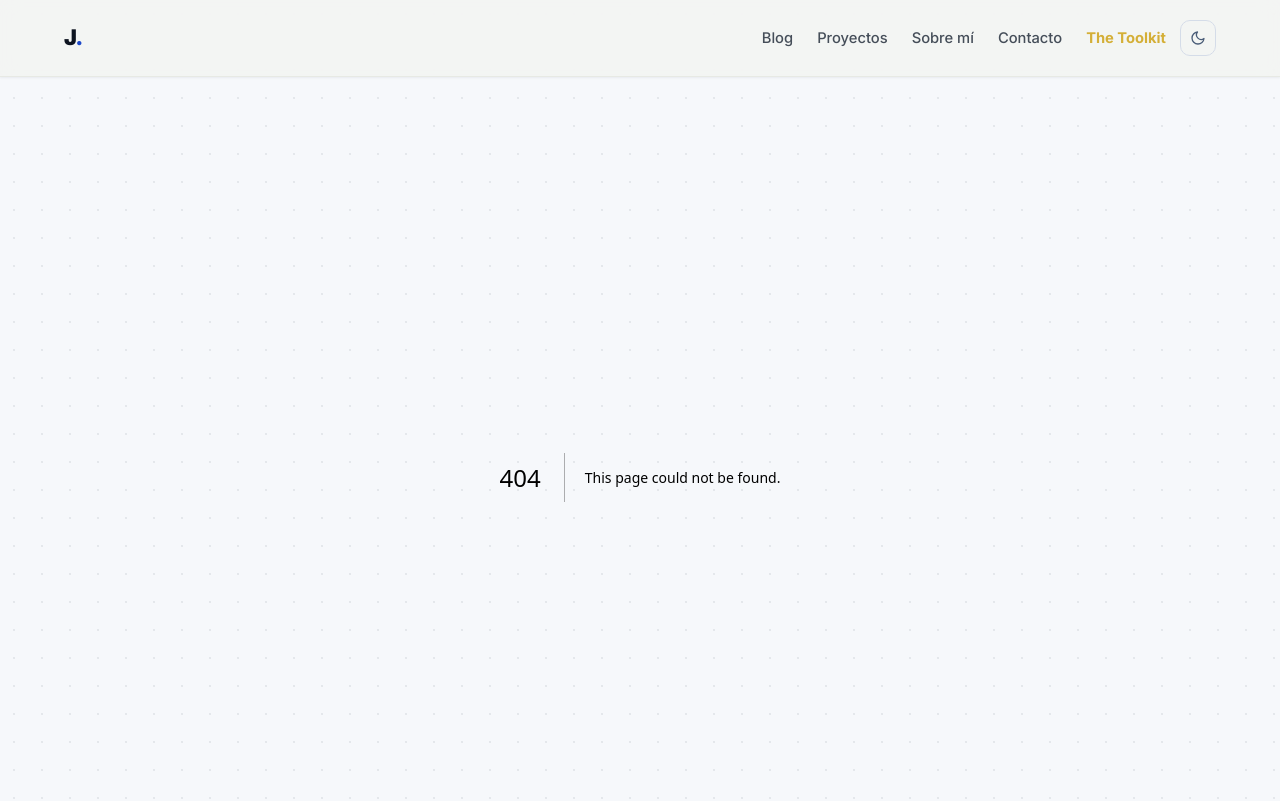
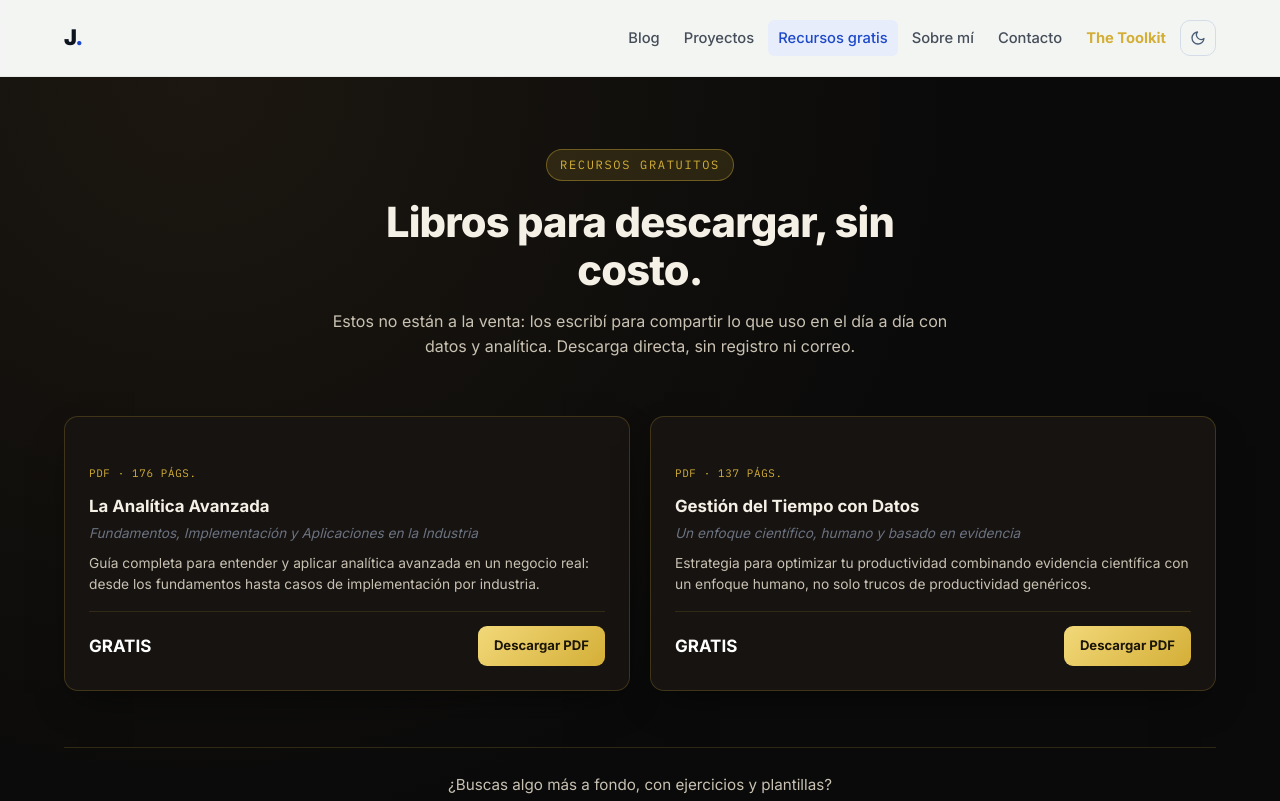
Before and after one commit to jesusmariogonz/jesus-site, a Next.js app: page /recursos in a window 1280 px wide. Before the commit this address had no page. Shown: the top 801 px of the page. Built offline with nearby package versions, Linux system fonts and the light colour scheme.

Commit message:
nuevo espacio en sitio y analytics

```diff
--- a/app/globals.css
+++ b/app/globals.css
@@ -456,6 +456,16 @@ html:not(.dark) .prose li {
   background: var(--accent-soft);
   box-shadow: var(--shadow-sm);
 }
+.btn.btn-copiado {
+  background: #16a34a;
+}
+
+.recurso-subtitulo {
+  font-size: 0.85rem;
+  color: var(--muted, #6b7280);
+  font-style: italic;
+  margin: -6px 0 8px;
+}
 
 .pdf-frame {
   width: 100%;
--- a/app/layout.js
+++ b/app/layout.js
@@ -1,4 +1,5 @@
 import Script from "next/script";
+import { Analytics } from "@vercel/analytics/react";
 import "./globals.css";
 import "./inicio.css";
 import Header from "@/components/Header";
@@ -150,6 +151,7 @@ export default function RootLayout({ children }) {
           </div>
         </footer>
         <Script src="https://app.lemonsqueezy.com/js/lemon.js" strategy="afterInteractive" />
+        <Analytics />
       </body>
     </html>
   );
--- /dev/null
+++ b/app/recursos/page.js
@@ -0,0 +1,41 @@
+import Link from "next/link";
+import { RECURSOS_GRATUITOS } from "@/lib/recursos";
+import RecursoCard from "@/components/RecursoCard";
+
+export const metadata = {
+  title: "Recursos gratuitos",
+  description:
+    "Libros y guías descargables gratis sobre datos, analítica e IA — sin registro, descarga directa.",
+  alternates: { canonical: "/recursos" },
+};
+
+export default function Recursos() {
+  return (
+    <section className="tk-page">
+      <div className="container">
+        <div className="tk-hero">
+          <span className="tk-hero-eyebrow">Recursos gratuitos</span>
+          <h1 className="tk-hero-title">Libros para descargar, sin costo.</h1>
+          <p className="tk-hero-desc">
+            Estos no están a la venta: los escribí para compartir lo que uso
+            en el día a día con datos y analítica. Descarga directa, sin
+            registro ni correo.
+          </p>
+        </div>
+
+        <div className="tk-grid">
+          {RECURSOS_GRATUITOS.map((r) => (
+            <RecursoCard key={r.id} recurso={r} />
+          ))}
+        </div>
+
+        <div className="tk-cta-final">
+          <p>¿Buscas algo más a fondo, con ejercicios y plantillas?</p>
+          <Link href="/the-toolkit" className="tk-banner-cta">
+            Conoce The Toolkit →
+          </Link>
+        </div>
+      </div>
+    </section>
+  );
+}
--- a/components/Header.js
+++ b/components/Header.js
@@ -7,6 +7,7 @@ import ThemeToggle from "@/components/ThemeToggle";
 const links = [
   { href: "/blog", label: "Blog" },
   { href: "/proyectos", label: "Proyectos" },
+  { href: "/recursos", label: "Recursos gratis" },
   { href: "/sobre-mi", label: "Sobre mí" },
   { href: "/contacto", label: "Contacto" },
   { href: "/the-toolkit", label: "The Toolkit", accent: true },
--- /dev/null
+++ b/components/RecursoCard.js
@@ -0,0 +1,27 @@
+"use client";
+
+import { trackDescarga } from "@/lib/track";
+
+export default function RecursoCard({ recurso }) {
+  return (
+    <article className="tk-card recurso-card">
+      <span className="tk-card-formato">PDF · {recurso.paginas} págs.</span>
+      <h3 className="tk-card-title">{recurso.titulo}</h3>
+      {recurso.subtitulo && (
+        <p className="recurso-subtitulo">{recurso.subtitulo}</p>
+      )}
+      <p className="tk-card-desc">{recurso.resumen}</p>
+      <div className="tk-card-footer">
+        <span className="tk-card-gratis">GRATIS</span>
+        <a
+          href={recurso.archivo}
+          download
+          className="tk-buy"
+          onClick={() => trackDescarga(recurso.titulo, "recurso-gratuito")}
+        >
+          Descargar PDF
+        </a>
+      </div>
+    </article>
+  );
+}
--- /dev/null
+++ b/lib/recursos.js
@@ -0,0 +1,37 @@
+/* ============================================================
+   Recursos gratuitos ("lead magnets")
+   ------------------------------------------------------------
+   A diferencia de The Toolkit, esto NO se vende: son libros /
+   guías que regalas para atraer visitas y suscriptores. Sin
+   checkoutUrl, sin precio: solo un link de descarga directa al
+   PDF dentro de /public/recursos.
+
+   Para agregar uno nuevo:
+   1. Pon el PDF en /public/recursos/tu-archivo.pdf
+   2. Agrega un objeto aquí abajo con su info.
+   ============================================================ */
+
+export const RECURSOS_GRATUITOS = [
+  {
+    id: "la-analitica-avanzada",
+    titulo: "La Analítica Avanzada",
+    subtitulo: "Fundamentos, Implementación y Aplicaciones en la Industria",
+    resumen:
+      "Guía completa para entender y aplicar analítica avanzada en un negocio real: desde los fundamentos hasta casos de implementación por industria.",
+    archivo: "/recursos/la-analitica-avanzada.pdf",
+    paginas: 176,
+  },
+  {
+    id: "gestion-del-tiempo-con-datos",
+    titulo: "Gestión del Tiempo con Datos",
+    subtitulo: "Un enfoque científico, humano y basado en evidencia",
+    resumen:
+      "Estrategia para optimizar tu productividad combinando evidencia científica con un enfoque humano, no solo trucos de productividad genéricos.",
+    archivo: "/recursos/gestion-del-tiempo-con-datos.pdf",
+    paginas: 137,
+  },
+];
+
+/* Nota: "El Problema del Framing" ya vive en The Toolkit (gratis por
+   tiempo limitado, vía checkout de Lemon Squeezy) — no se duplica
+   aquí para no tener dos flujos de descarga distintos del mismo PDF. */
--- /dev/null
+++ b/lib/track.js
@@ -0,0 +1,27 @@
+"use client";
+
+import { track } from "@vercel/analytics";
+
+/* Envoltura chiquita sobre Vercel Analytics para registrar eventos
+   personalizados: quién descarga qué (nombre + categoría), sin
+   guardar datos personales, solo el nombre del recurso.
+
+   Estos eventos aparecen en tu dashboard de Vercel en
+   Analytics → Events, con el conteo de cuántas veces se disparó
+   cada uno. */
+
+export function trackDescarga(nombre, categoria = "general") {
+  try {
+    track("descarga", { nombre, categoria });
+  } catch {
+    /* si Analytics no está disponible (ej. localhost), no truena nada */
+  }
+}
+
+export function trackCopiarLink(pagina) {
+  try {
+    track("copiar_link", { pagina });
+  } catch {
+    /* no-op */
+  }
+}
--- a/package.json
+++ b/package.json
@@ -9,6 +9,7 @@
     "build:tina": "tinacms build && next build"
   },
   "dependencies": {
+    "@vercel/analytics": "^1.4.1",
     "framer-motion": "^12.42.2",
     "gray-matter": "^4.0.3",
     "next": "^15.1.6",
```
Also changed, not shown: components/ShareRow.js (+8 -2 lines), 2 other files (tests, documents, lock files or other folders).
